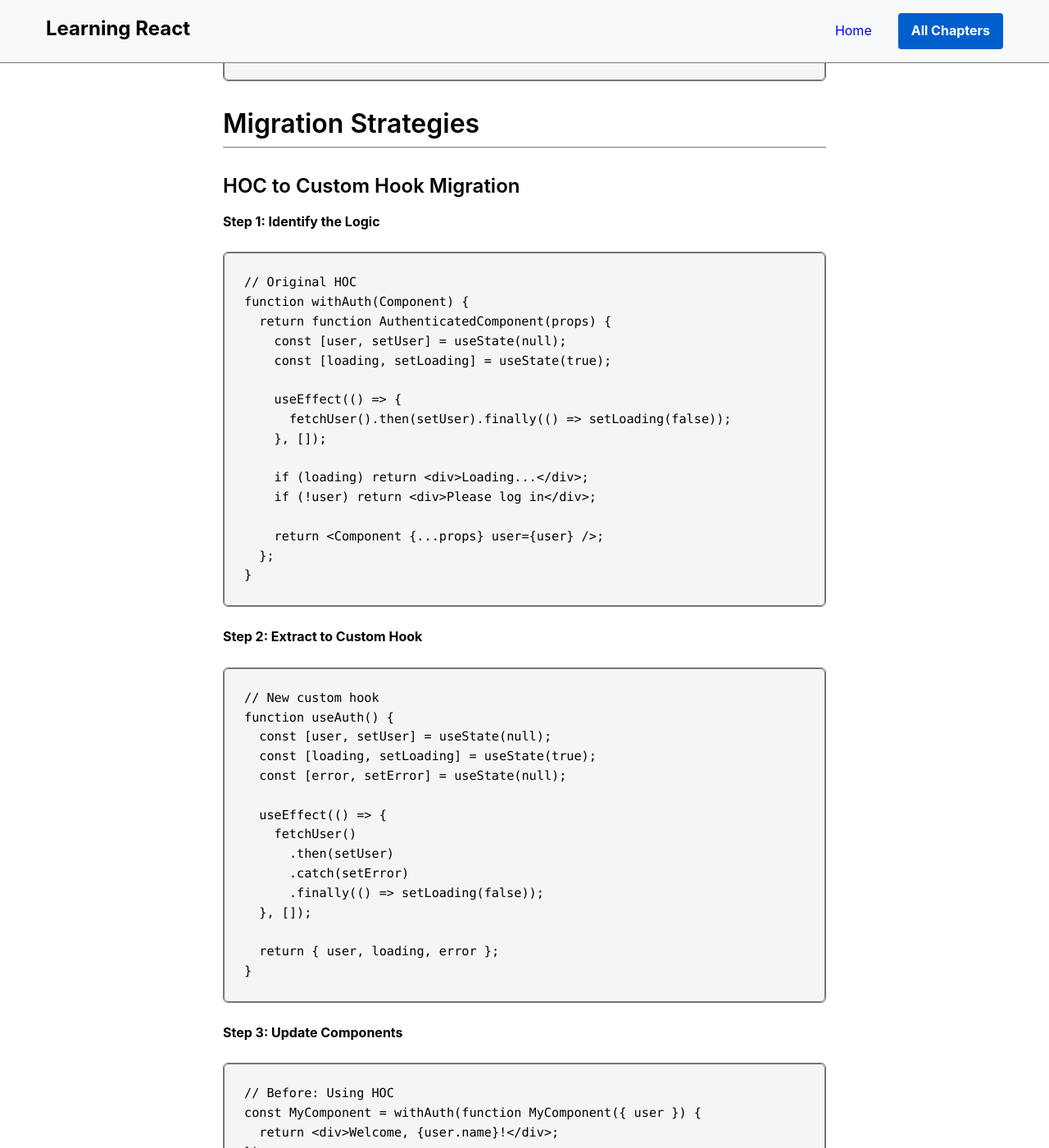
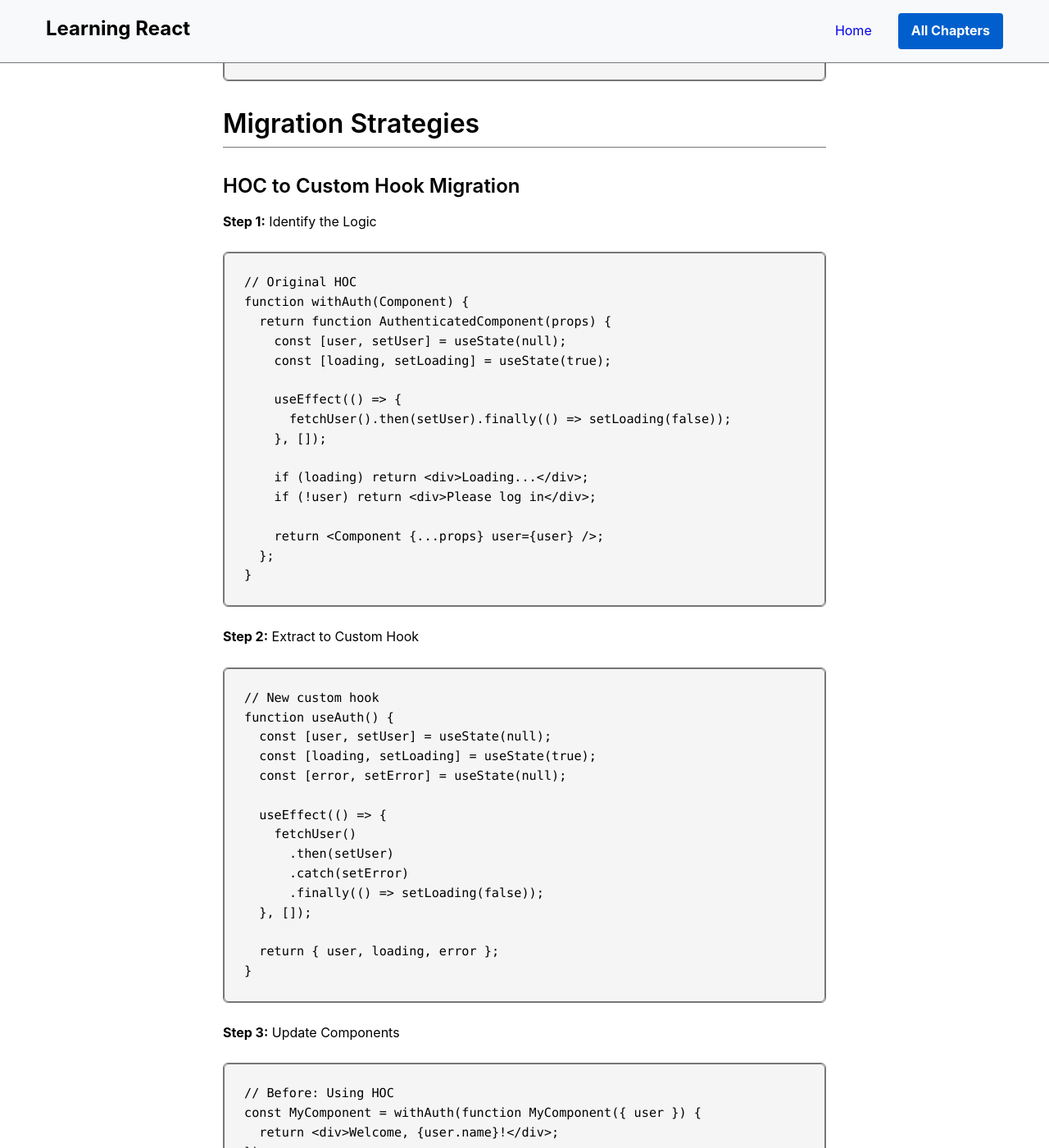
Before and after one commit to videlais/learning-react, a Jekyll site: the page built from _chapters/chapter9.md, in a window 1280 px wide and 1400 px high, scrolled down 9105 px. Shown: the whole window at 82% size. Built offline with Jekyll 4.4.1, drawn with Linux system fonts in a browser that asks for light colours.

Commit message:
Fixing markdown issues

````diff
--- a/_chapters/chapter9.md
+++ b/_chapters/chapter9.md
@@ -177,6 +177,7 @@
 ### Problems with HOCs
 
 **1. Wrapper Hell:**
+
 ```javascript
 // Multiple HOCs create deeply nested components
 export default withAuth(
@@ -191,6 +192,7 @@
 ```
 
 **2. Prop Collisions:**
+
 ```javascript
 // Props from different HOCs can conflict
 const EnhancedComponent = withUser(withAuth(Component));
@@ -198,6 +200,7 @@
 ```
 
 **3. Static Method Loss:**
+
 ```javascript
 class MyComponent extends React.Component {
   static displayName = 'MyComponent';
@@ -210,6 +213,7 @@
 ```
 
 **4. Difficult Testing:**
+
 ```javascript
 // Testing the wrapped component is complex
 const Enhanced = withHover(withAuth(MyComponent));
@@ -291,6 +295,7 @@
 ### Benefits of Custom Hooks over HOCs
 
 **1. No Wrapper Components:**
+
 ```javascript
 // HOC: Creates wrapper component
 const Enhanced = withHover(Component); // Extra component in tree
@@ -303,6 +308,7 @@
 ```
 
 **2. Clearer Data Flow:**
+
 ```javascript
 // HOC: Implicit prop injection
 function Component({ hovering }) { // Where did 'hovering' come from?
@@ -317,6 +323,7 @@
 ```
 
 **3. Better TypeScript Support:**
+
 ```typescript
 // HOC: Complex typing
 interface WithHoverProps {
@@ -341,6 +348,7 @@
 ```
 
 **4. Easier Testing:**
+
 ```javascript
 // Hook: Test in isolation
 import { renderHook, act } from '@testing-library/react';
@@ -361,7 +369,8 @@
 
 ### HOC to Custom Hook Migration
 
-**Step 1: Identify the Logic**
+**Step 1:** Identify the Logic
+
 ```javascript
 // Original HOC
 function withAuth(Component) {
@@ -381,7 +390,8 @@
 }
 ```
 
-**Step 2: Extract to Custom Hook**
+**Step 2:** Extract to Custom Hook
+
 ```javascript
 // New custom hook
 function useAuth() {
@@ -400,7 +410,8 @@
 }
 ```
 
-**Step 3: Update Components**
+**Step 3:** Update Components
+
 ```javascript
 // Before: Using HOC
 const MyComponent = withAuth(function MyComponent({ user }) {
@@ -422,6 +433,7 @@
 ### Gradual Migration Approach
 
 **1. Create Hook First:**
+
 ```javascript
 // Add new hook alongside existing HOC
 function useFeature() {
@@ -438,6 +450,7 @@
 ```
 
 **2. Update Components One by One:**
+
 ```javascript
 // Migrate components individually
 function ComponentA() {
````
Also changed, not shown: _chapters/chapter10.md (+3 -5 lines), _chapters/chapter4.md (+8 -8 lines), _chapters/chapter5.md (+0 -2 lines).
